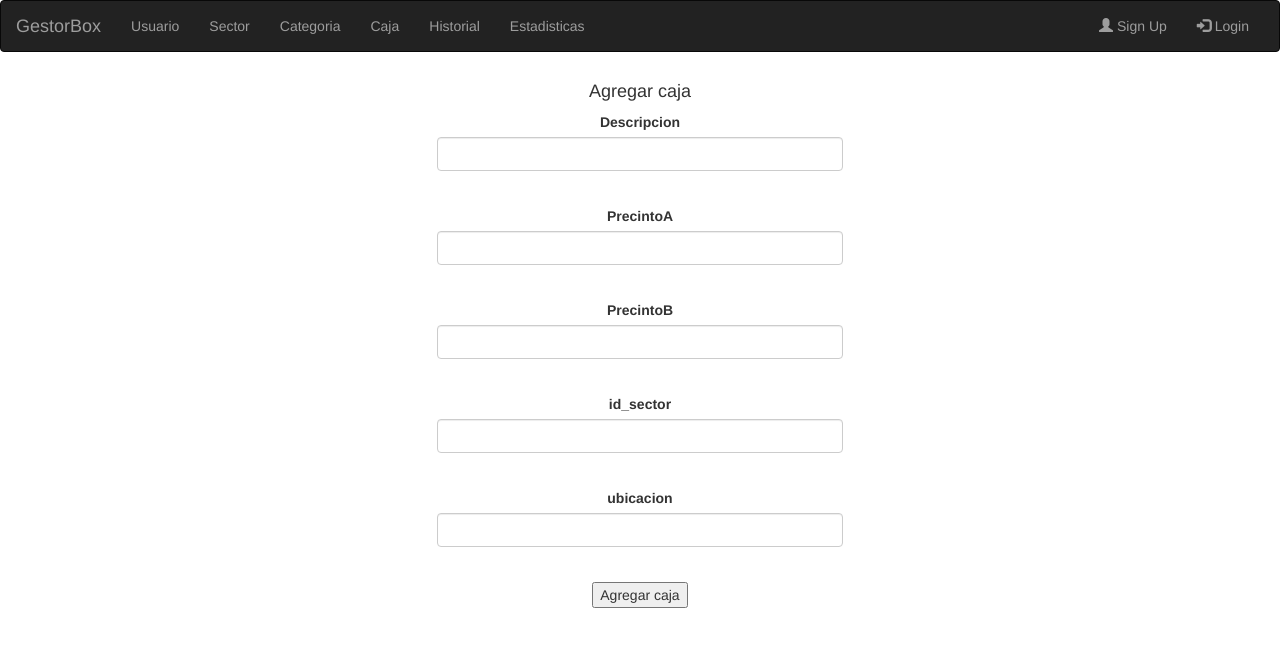
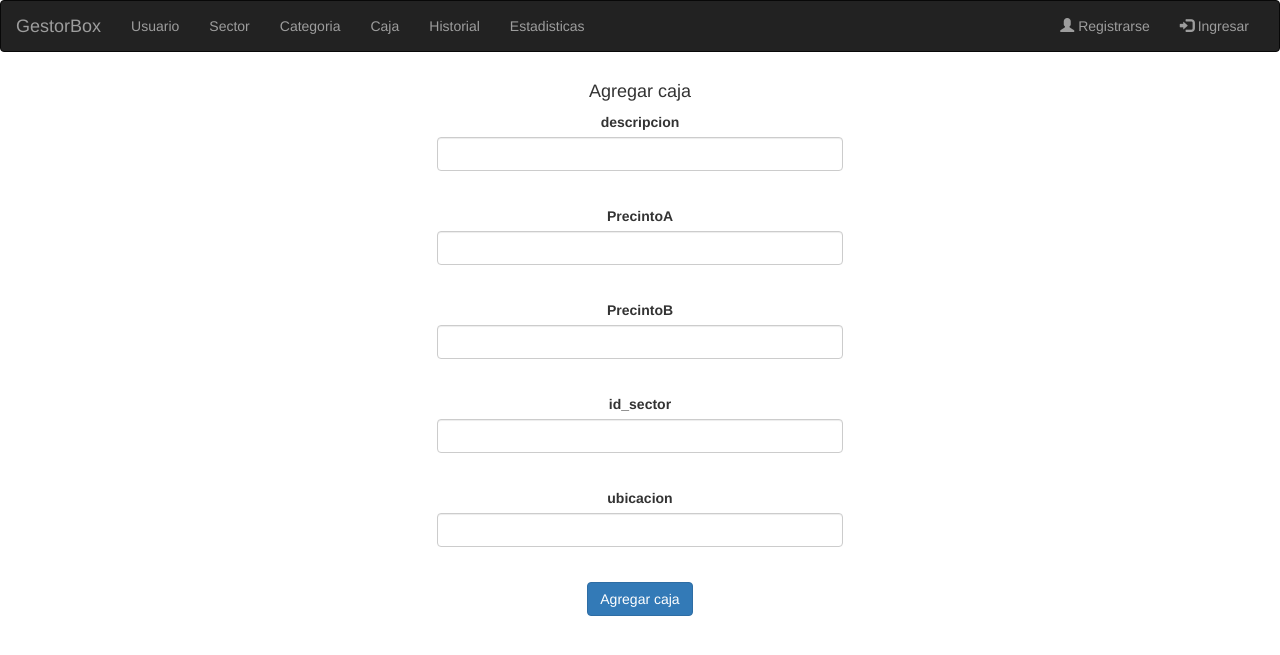
Before and after one commit to JulioCesar1988/GestorBox2018, a PHP site: page /views/add_caja.php in a window 1280 px wide. Shown: the top 655 px of the page. Run offline with PHP 8.4, Linux system fonts and the light colour scheme.

Commit message:
agregar eliminar todo

```diff
--- a/controllers/create_caja.php
+++ b/controllers/create_caja.php
@@ -20,7 +20,7 @@ echo "Ubicacion -> $ubicacion";
 
   $caja = new Caja();
 
-  if(!empty($descripcion) && !empty($precintoA) && !empty($precintoB) && !empty($id_sector)   ) {
+  if(!empty($descripcion) && !empty($precintoA) && !empty($precintoB)    ) {
     $caja->insert( $descripcion, $precintoA , $precintoB , $id_sector , $ubicacion );
 
 
@@ -29,7 +29,7 @@ echo "Ubicacion -> $ubicacion";
   } else {
 
     echo "00000000000000000000000000000 fracaso cajaaaaaaa ";
-    header('location:../views/list_users.php');
+
   }
 
 ?>
--- a/views/add_caja.php
+++ b/views/add_caja.php
@@ -7,12 +7,24 @@
     <div class="row">
       <div class="col-md-offset-4 col-md-4" style="text-align: center;">
         <h4>Agregar caja</h2>
+
         <div class="content">
           <form action="../controllers/create_caja.php" method="post">
-            <div class="form-group">
-              <label>Descripcion</label>
-              <input class="form-control" type="textarea" name="descripcion" required><br>
+
+
+<!--
+
+<div class="form-group">
+  <label for="comment">Descripcion del Contenido:</label>
+  <textarea class="form-control" rows="5" id="descripcion"></textarea>
+</div> -->
+
+<div class="form-group">
+              <label>descripcion</label>
+              <input class="form-control" type="text" name="descripcion" required><br>
             </div>
+
+
             <div class="form-group">
               <label>PrecintoA</label>
               <input class="form-control" type="text" name="precintoA" required><br>
@@ -21,16 +33,39 @@
               <label>PrecintoB</label>
               <input class="form-control" type="text" name="precintoB" required><br>
             </div>
-                <div class="form-group">
+<!--
+            <div class="form-group">
+  <label for="sel1">Sector:</label>
+  <select class="form-control" id="id_sector">
+    <option>Sistemas</option>
+    <option>Control De Produccion </option>
+    <option>Oficina Tecnica </option>
+    <option>Ventas </option>
+    <option>Compras</option>
+    <option>Tesoreria</option>
+    <option>RRHH</option>
+    <option>Contabilidad</option>
+  </select>
+</div>--><div class="form-group">
               <label>id_sector</label>
               <input class="form-control" type="text" name="id_sector" required><br>
             </div>
+
+<!--
                 <div class="form-group">
+              <label>ubicacion</label>
+              <input class="form-control" type="text" disabled name="ubicacion" required><br>
+            </div> -->
+<div class="form-group">
               <label>ubicacion</label>
               <input class="form-control" type="text" name="ubicacion" required><br>
             </div>
 
-            <input type="submit" value="Agregar caja">
+
+
+            <input type="submit"  class="btn btn-primary" role="button"  value="Agregar caja">
+
+
           </form>
         </div>
       </div>
--- a/views/list_cajas.php
+++ b/views/list_cajas.php
@@ -30,6 +30,7 @@ if ($conn->connect_error) {
 <div class="container">
   <h2>Cajas </h2>
   <p>Cajas del sistema , podemos pedir una caja , modificar y cargar una caja , generar etiquetas .</p>
+               <center> <th><a  href="../views/add_caja.php"  class="btn btn-primary" role="button" >Agregar</a></th></center>
   <table class="table">
     <thead>
       <tr>
--- a/views/list_users.php
+++ b/views/list_users.php
@@ -32,6 +32,7 @@ if ($conn->connect_error) {
         <th>nombre</th>
         <th>email</th>
         <th>clave</th>
+        <th>Sector</th>
 
       </tr>
     </thead>
@@ -48,12 +49,12 @@ if ($result->num_rows > 0) {
         <td> <?php echo  $row["nombre"] ?> </td>
         <td><?php echo  $row["email"] ?></td>
         <td><?php echo  $row["clave"] ?></td>
+        <td><?php echo  $row["id_sector"] ?></td>
 
 
         <th><button type="button" class="btn btn-info">Informacion</button></th>
-
-        <th><button type="button" class="btn btn-warning">Modificar</button></th>
          <th><a  href="../views/delete_user.php?id=<?php echo  $row["id"] ?>"  class="btn btn-danger" role="button" >Eliminar</a></th>
+          <th><a  href="../views/delete_user.php?id=<?php echo  $row["id"] ?>"  class="btn btn-warning" role="button" >Modificar</a></th>
         <!--<th><button type="button" class="btn btn-link">Link</button></th>
         <th><p> <a href="../views/add_caja.php">Agregar</a>? <br /> </p></th>
         <th><p> <a href="../views/add_user.php"> </a> ? <br /> </p></th>
--- a/views/navbar.php
+++ b/views/navbar.php
@@ -41,8 +41,8 @@
        <li><a href="/gestorbox2018/views/estadisticas.php">Estadisticas</a></li>
       </ul>
       <ul class="nav navbar-nav navbar-right">
-        <li><a href="#"><span class="glyphicon glyphicon-user"></span> Sign Up</a></li>
-        <li><a href="#"><span class="glyphicon glyphicon-log-in"></span> Login</a></li>
+        <li><a href="#"><span class="glyphicon glyphicon-user"></span> Registrarse </a></li>
+        <li><a href="#"><span class="glyphicon glyphicon-log-in"></span> Ingresar</a></li>
       </ul>
     </div>
   </div>
```
